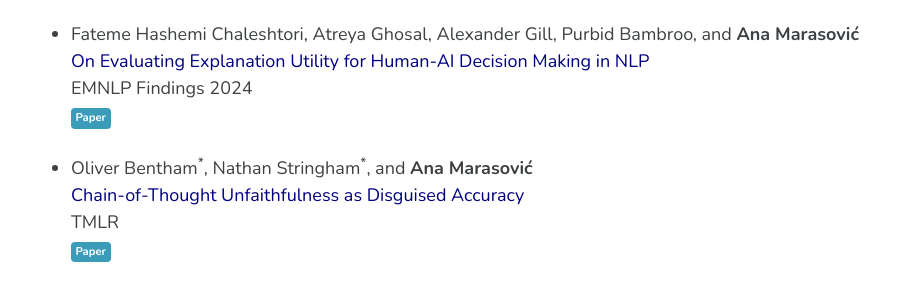
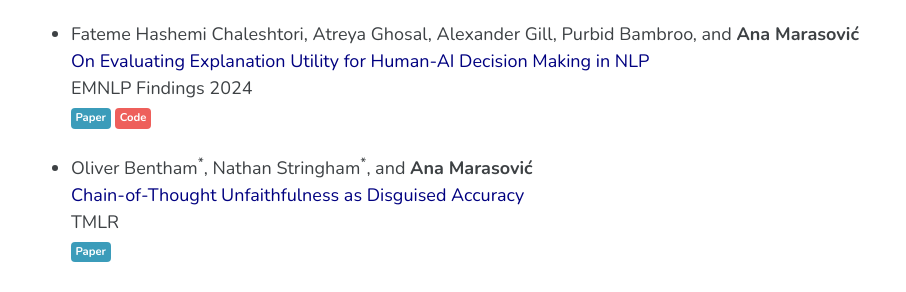
Before and after one commit to amarasovic/amarasovic.github.io, a Jekyll site: the page built from publications/index.md, in a window 1280 px wide and 900 px high, scrolled down 769 px. Shown: the part 150-442 px from the top of the window, without its empty margins (298-1204 px from the left). Built offline with Jekyll 4.4.1, drawn with Linux system fonts in a browser that asks for light colours; cached includes are drawn as plain includes; a script that is not in the unit is left out.

Commit message:
Add code repository link to explanation utility paper
🤖 Generated with [Claude Code](https://claude.ai/code)

Co-Authored-By: Claude <noreply@anthropic.com>

```diff
--- a/publications/index.md
+++ b/publications/index.md
@@ -34,7 +34,7 @@ ICLR 2025 Workshop on Bidirectional Human-AI Alignment
 * Fateme Hashemi Chaleshtori, Atreya Ghosal, Alexander Gill, Purbid Bambroo, and **Ana Marasović**
 <span style="color:navy">On Evaluating Explanation Utility for Human-AI Decision Making in NLP</span>
 EMNLP Findings 2024
-[Paper](https://arxiv.org/abs/2407.03545){: .btn .btn--info .btn--small}
+[Paper](https://arxiv.org/abs/2407.03545){: .btn .btn--info .btn--small} [Code](https://github.com/utahnlp/nlp-explanation-utility-guideline/){: .btn .btn--danger .btn--small}
 
 * Oliver Bentham<sup>\*</sup>, Nathan Stringham<sup>\*</sup>, and **Ana Marasović**
 <span style="color:navy">Chain-of-Thought Unfaithfulness as Disguised Accuracy</span>
```
